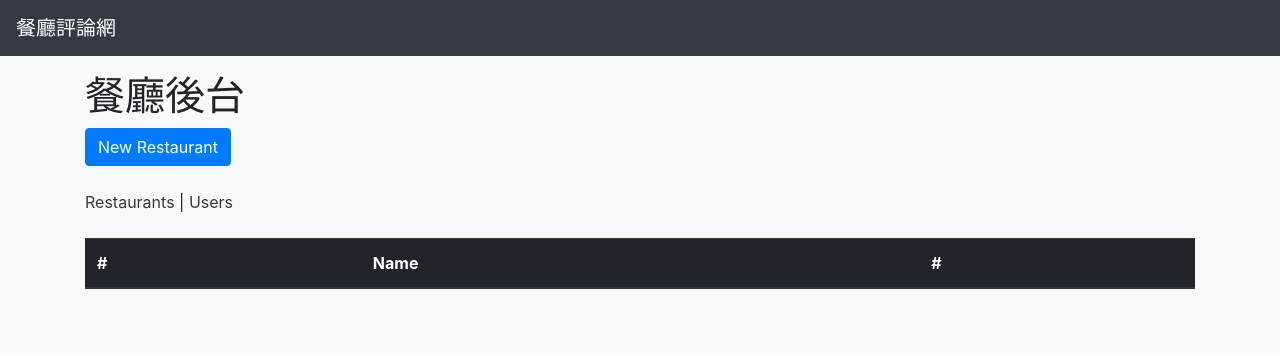
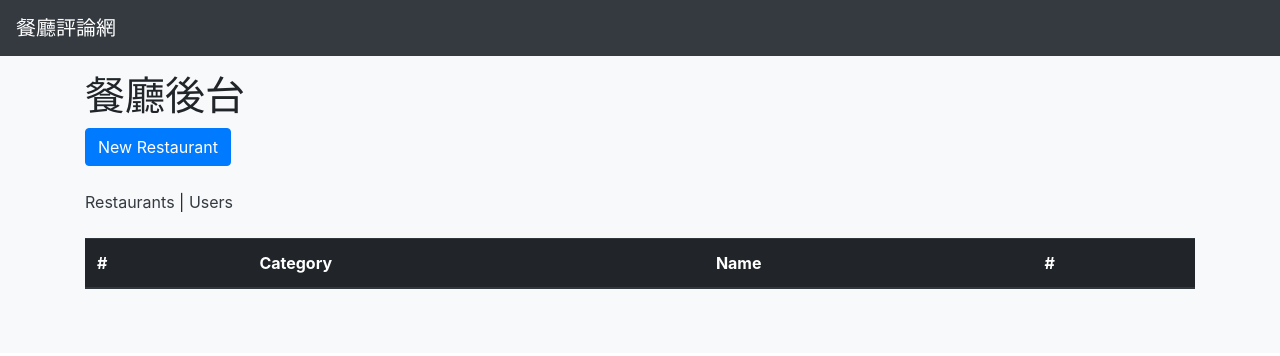
Before and after one commit to king27350/AC-forum, a Node server app: template views/admin/restaurants.handlebars in a window 1280 px wide. Shown: the top 356 px of the page. Run offline with Node 20, Linux system fonts and the light colour scheme; the template is opened without the code that fills it, so the values that code supplies are empty; some libraries are stand-ins or nearby versions.

Commit message:
瀏覽餐廳時看見分類

```diff
--- a/controllers/adminController.js
+++ b/controllers/adminController.js
@@ -1,13 +1,15 @@
 const db = require('../models')
 const Restaurant = db.Restaurant
 const User = db.User
+const Category = db.Category
 //const fs = require('fs')
 const imgur = require('imgur-node-api')
 const IMGUR_CLIENT_ID = '8b0d7656d65a4d3'
 
+
 const adminController = {
   getRestaurants: (req, res) => {
-    return Restaurant.findAll().then(restaurants => {
+    return Restaurant.findAll({ include: [Category] }).then(restaurants => {
       //console.log(JSON.parse(JSON.stringify(restaurants)))
       return res.render('admin/restaurants', { restaurants: JSON.parse(JSON.stringify(restaurants)), user: req.user, isAuthenticated: req.isAuthenticated })
     })
@@ -56,7 +58,7 @@ const adminController = {
   },
   //單數餐廳
   getRestaurant: (req, res) => {
-    return Restaurant.findByPk(req.params.id).then(restaurant => {
+    return Restaurant.findByPk(req.params.id, { include: [Category] }).then(restaurant => {
       return res.render('admin/restaurant', { restaurant: JSON.parse(JSON.stringify(restaurant)) })
     })
   },
--- a/views/admin/restaurant.handlebars
+++ b/views/admin/restaurant.handlebars
@@ -1,6 +1,7 @@
 <div class="row">
   <div class="col-md-12">
     <h1>{{restaurant.name}}</h1>
+    <p>[{{restaurant.Category.name}}]</p>
   </div>
 
   <div class="col-md-4">
--- a/views/admin/restaurants.handlebars
+++ b/views/admin/restaurants.handlebars
@@ -16,6 +16,7 @@
   <thead class="thead-dark">
     <tr>
       <th scope="col">#</th>
+      <th scope="col">Category</th>
       <th scope="col">Name</th>
       <th scope="col">#</th>
     </tr>
@@ -24,6 +25,7 @@
     {{#each restaurants}}
     <tr>
       <th scope="row">{{this.id}}</th>
+      <td>{{this.Category.name}}</td>
       <td>{{this.name}}</td>
       <td>
         <button type="button" class="btn btn-link">
```
